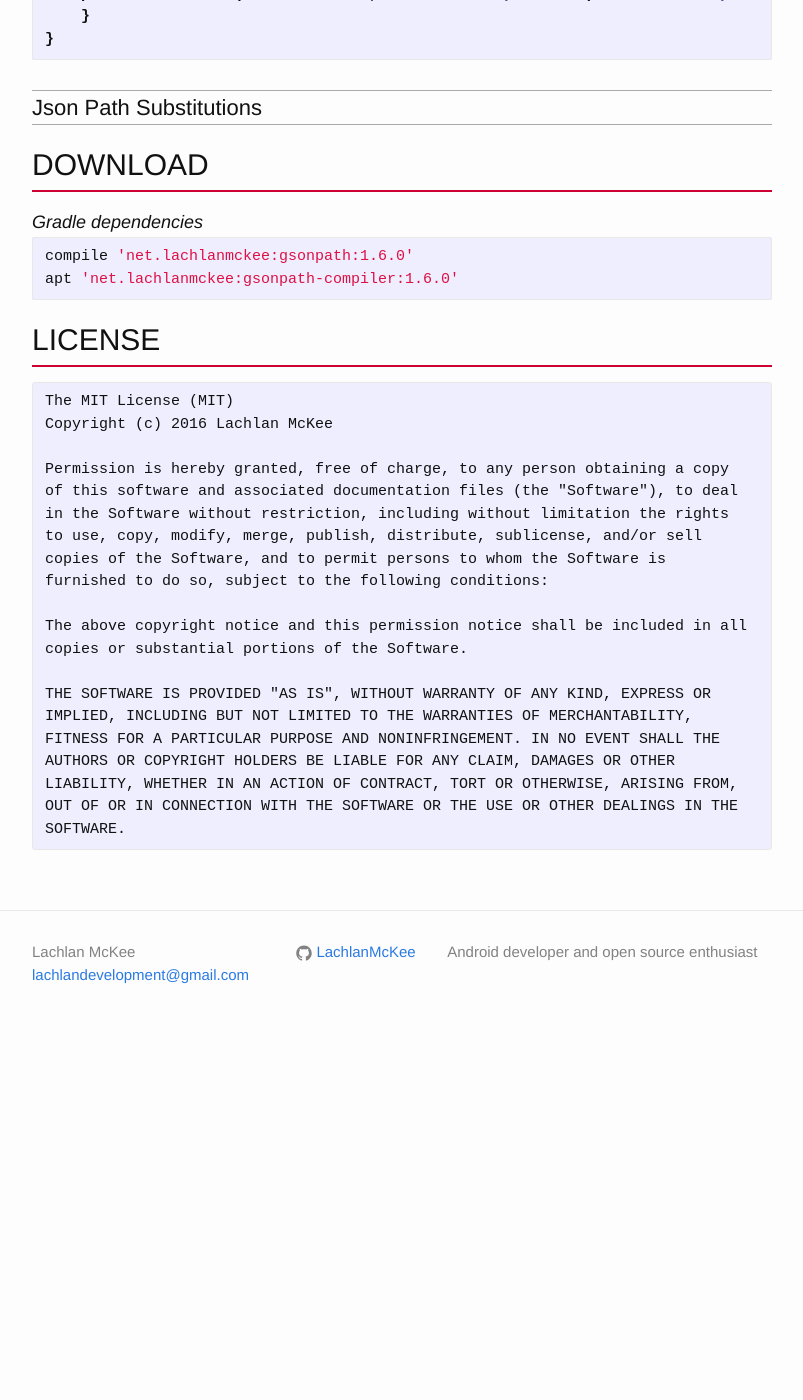
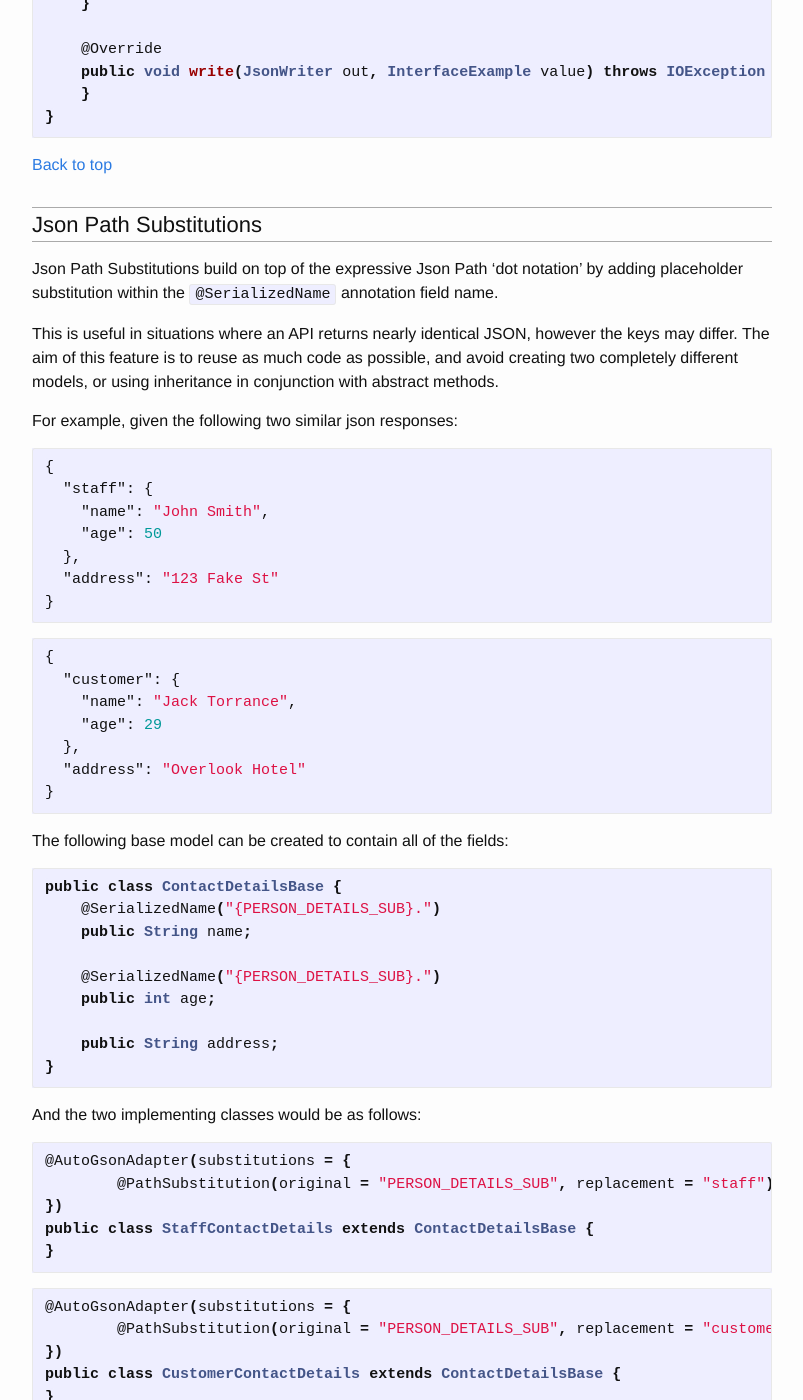
Before and after one commit to LachlanMcKee/LachlanMcKee.github.io, a Jekyll site: the page built from gsonpath.md, in a window 1280 px wide and 1400 px high, scrolled down 14970 px. Shown: the whole window, without its empty margins (238-1041 px from the left). Built offline with Jekyll 4.4.1, drawn with Linux system fonts in a browser that asks for light colours; before the commit the page ends 16016 px from its top, so only the background shows below that; some of the changed text lies outside the part shown.

Commit message:
Added json path substitution section

````diff
--- a/gsonpath.md
+++ b/gsonpath.md
@@ -250,6 +250,8 @@ public final class PersonModel_GsonTypeAdapter extends TypeAdapter<PersonModel>
 }
 ```
 
+[Back to top](#introduction)
+
 ## Client side validation
 
 Developers are able to optionally turn on a degree of client side validation (in the form of required fields) by adding `@Nullable` and `@NonNull` annotations to their POJOs.
@@ -481,6 +483,8 @@ public final class TestValidateAllExceptNullable_GsonTypeAdapter extends TypeAda
 }
 ```
 
+[Back to top](#introduction)
+
 ## Generate POJOs using interfaces
 
 Gson Path supports annotating interfaces with the `@AutoGsonAdapter` annotation.
@@ -649,7 +653,69 @@ public final class InterfaceExample_GsonTypeAdapter extends TypeAdapter<Interfac
 }
 ```
 
+[Back to top](#introduction)
+
 ## Json Path Substitutions
+
+Json Path Substitutions build on top of the expressive Json Path 'dot notation' by adding placeholder substitution within the `@SerializedName` annotation field name.
+
+This is useful in situations where an API returns nearly identical JSON, however the keys may differ. The aim of this feature is to reuse as much code as possible, and avoid creating two completely different models, or using inheritance in conjunction with abstract methods.
+
+For example, given the following two similar json responses:
+
+```json
+{
+  "staff": {
+    "name": "John Smith",
+    "age": 50
+  },
+  "address": "123 Fake St"
+}
+```
+```json
+{
+  "customer": {
+    "name": "Jack Torrance",
+    "age": 29
+  },
+  "address": "Overlook Hotel"
+}
+```
+
+The following base model can be created to contain all of the fields:
+
+```java
+public class ContactDetailsBase {
+    @SerializedName("{PERSON_DETAILS_SUB}.")
+    public String name;
+
+    @SerializedName("{PERSON_DETAILS_SUB}.")
+    public int age;
+
+    public String address;
+}
+```
+
+And the two implementing classes would be as follows:
+
+```java
+@AutoGsonAdapter(substitutions = {
+        @PathSubstitution(original = "PERSON_DETAILS_SUB", replacement = "staff")
+})
+public class StaffContactDetails extends ContactDetailsBase {
+}
+```
+```java
+@AutoGsonAdapter(substitutions = {
+        @PathSubstitution(original = "PERSON_DETAILS_SUB", replacement = "customer")
+})
+public class CustomerContactDetails extends ContactDetailsBase {
+}
+```
+
+When the Type Adapter is generated it will inspect every field annotated with `@SerializedName` and execute a string replacement which searches for the 'original' value wrapped with `{}` and replaces it with the 'replacement' value.
+
+[Back to top](#introduction)
 
 # Download
 
@@ -684,3 +750,5 @@ LIABILITY, WHETHER IN AN ACTION OF CONTRACT, TORT OR OTHERWISE, ARISING FROM,
 OUT OF OR IN CONNECTION WITH THE SOFTWARE OR THE USE OR OTHER DEALINGS IN THE
 SOFTWARE.
 ```
+
+[Back to top](#introduction)
````
